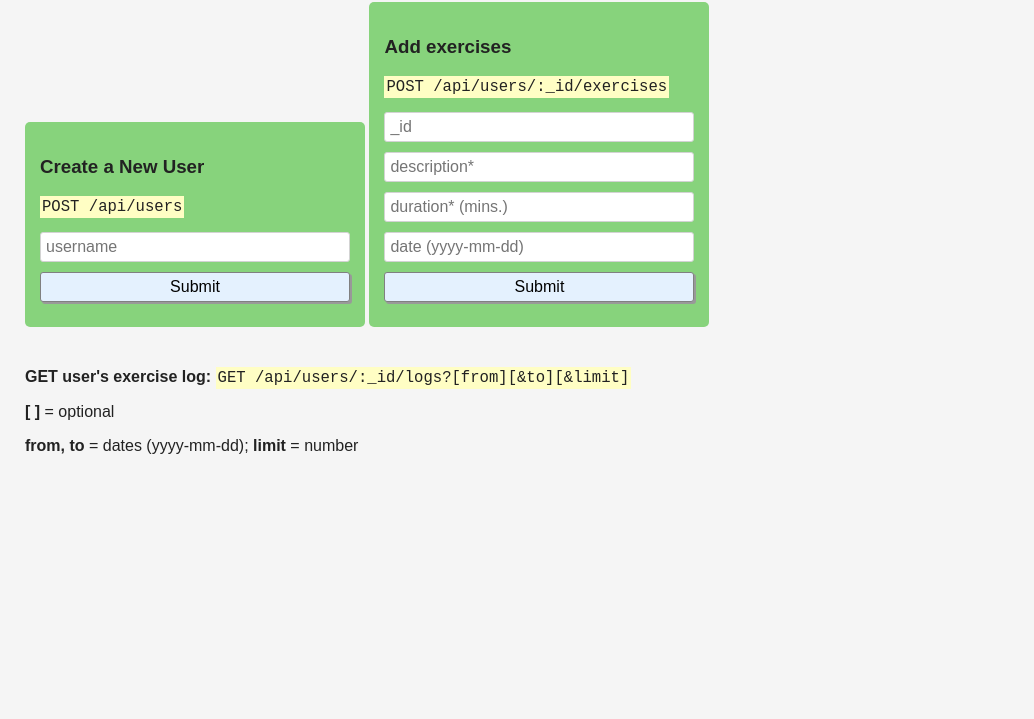
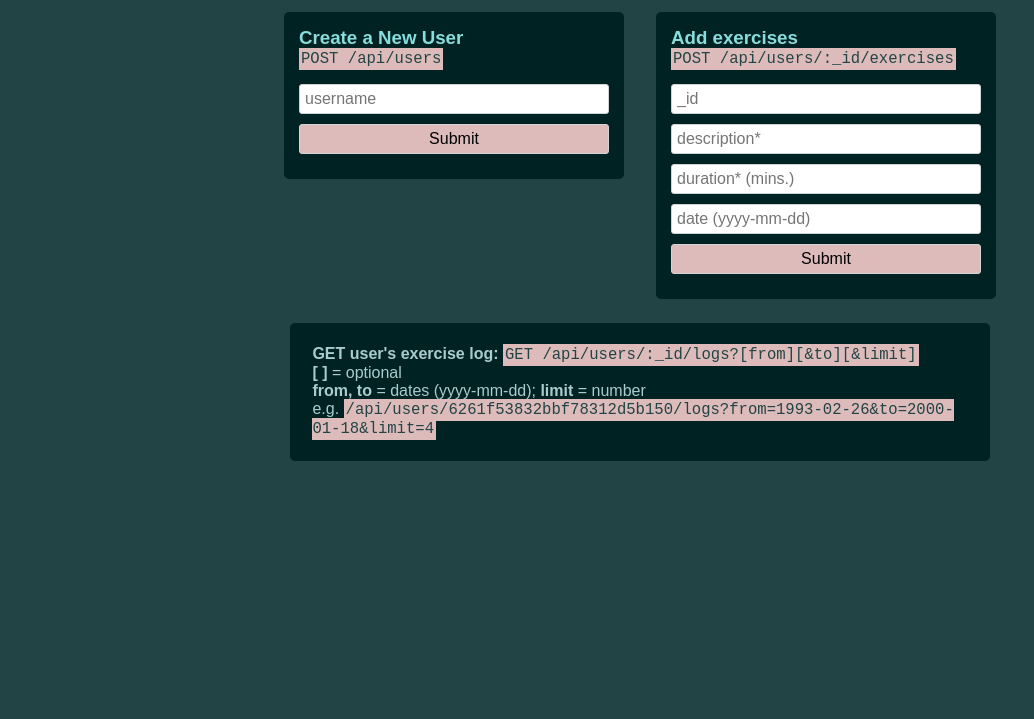
Before and after one commit to isimeri/exercise-tracker, a website: page views/index.html in a window 1280 px wide. Shown: the part 81-800 px from the top of the page, without its empty margins (0-1034 px from the left). Drawn offline with Linux system fonts and the light colour scheme; files that its build step writes are made by us from their sources.

Commit message:
added some styling

```diff
--- a/public/style.css
+++ b/public/style.css
@@ -1,31 +1,70 @@
 * {
   box-sizing: border-box;
+  margin: 0;
+  padding: 0;
+}
+:root{
+  --bg-light: #244;
+  --text-sat: #8dd;
+  --bg-dark: #022;
+  --text-nosat: #acc;
+  --text-emphasis: #dbb;
 }
 
 body {
-  font-family:sans-serif;
-  margin: 25px;
-  color: #222;
-  background-color: #f5f5f5;
+  font-family: "Poppins", sans-serif;
+  background-color: var(--bg-light);
+  color: var(--text-sat);
+  min-height: 100vh;
+  padding-top: 4vh;
 }
-
-h1 {
-  font-weight: bold;
-
+.container{
+  display: flex;
+  flex-direction: column;
+  justify-content: flex-start;
+  align-items: center;
+  gap: 1.5rem;
 }
-
-p {
-  max-width: 900px;
+.forms-container{
+  width: 90%;
+  max-width: 1000px;
+  display: flex;
+  align-items: flex-start;
+  justify-content: center;
+  gap: 2rem;
 }
-
 form {
-  margin-bottom: 25px;
   padding: 15px;
-  background-color: #87D37C;
-  display: inline-block;
+  background-color: var(--bg-dark);
+  color: var(--text-nosat);
   width: 100%;
   max-width: 340px;
   border-radius: 5px;
+}
+.header{
+  color: var(--text-sat);
+}
+.code{
+  margin-bottom: 1rem;
+}
+code {
+  font-family: monospace;
+  font-size: 1.2em;
+  background-color: var(--text-emphasis);
+  color: var(--bg-light);
+  padding: 2px;
+}
+
+.instructions{
+  background-color: var(--bg-dark);
+  color: var(--text-nosat);
+  width: 90%;
+  max-width: 700px;
+  padding: 1.4rem;
+  border-radius: 5px;
+}
+p {
+  max-width: 900px;
 }
 
 input {
@@ -37,23 +76,30 @@ input {
   border-radius: 3px;
   font-size: 16px;
 }
+input:focus{
+  outline: 3px solid var(--text-sat);
+}
 
 input[type=submit] {
-  font-size: 16px;
+  font-family: "Poppins", sans-serif;
+  font-size: 1rem;
   border-radius: 3px;
-  background-color: #E4F1FE;
-  border: 1px solid grey;
-  box-shadow: 2px 2px #999;
+  background-color: var(--text-emphasis);
   cursor: pointer;
+  transition: background-color 0.2s ease-in-out;
 }
 
 input[type=submit]:hover {
   background-color: #FFFEC4;
 }
 
-code {
-  font-family: monospace;
-  font-size: 1.2em;
-  background-color: #FFFEC4;
-  padding: 2px;
+@media(max-width: 650px){
+  .forms-container{
+    flex-direction: column;
+    align-items: center;
+    justify-content: flex-start;
+  }
+  .instructions{
+    word-break: break-all;
+  }
 }
--- a/routes/Exercises.js
+++ b/routes/Exercises.js
@@ -1,3 +1,6 @@
+//POST /api/users/:_id/exercises
+//used to happen here, but due to fcc tests being angery,
+//had to move it to server.js
 const express = require('express');
 const exerciseModel = require("../db/exerciseModel.js");
 const userModel = require('../db/userModel.js');
--- a/views/index.html
+++ b/views/index.html
@@ -9,28 +9,33 @@
 
   <body>
     <div class="container">
-      <h1>Exercise tracker</h1>
+      <h1 class="header">Exercise tracker</h1>
+      <div class="forms-container">
         <form action="/api/users" method="post">
-        <h3>Create a New User</h3>
-        <p><code>POST /api/users</code></p>
+          <h3 class="header">Create a New User</h3>
+          <p class="code"><code>POST /api/users</code></p>
           <input id="uname" type="text" name="username" placeholder="username" />
           <input type="submit" value="Submit" />
         </form>
         <form id="exercise-form" method="post">
-        <h3>Add exercises</h3>
-        <p><code>POST /api/users/:_id/exercises</code></p>
+          <h3 class="header">Add exercises</h3>
+          <p class="code"><code>POST /api/users/:_id/exercises</code></p>
           <input id="uid" type="text" name="_id" placeholder="_id" />
           <input id="desc" type="text" name="description" placeholder="description*" />
           <input id="dur" type="text" name="duration" placeholder="duration* (mins.)" />
           <input id="date" type="text" name="date" placeholder="date (yyyy-mm-dd)" />
           <input type="submit" value="Submit" />
         </form>
+      </div>
+      <div class="instructions">
         <p>
           <strong>GET user's exercise log: </strong>
           <code>GET /api/users/:_id/logs?[from][&amp;to][&amp;limit]</code>
         </p>
         <p><strong>[ ]</strong> = optional</p>
         <p><strong>from, to</strong> = dates (yyyy-mm-dd); <strong>limit</strong> = number</p>
+        <p>e.g. <code>/api/users/6261f53832bbf78312d5b150/logs?from=1993-02-26&to=2000-01-18&limit=4</code></p>
+      </div>
     </div>
     <script>
       const exerciseForm = document.getElementById("exercise-form");
```
Also changed, not shown: README.md. Lines whose indentation alone changed are shown as unchanged.
